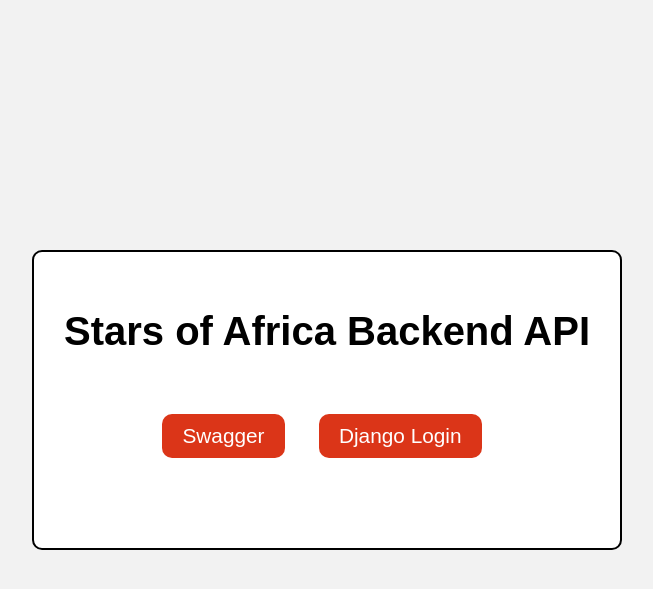
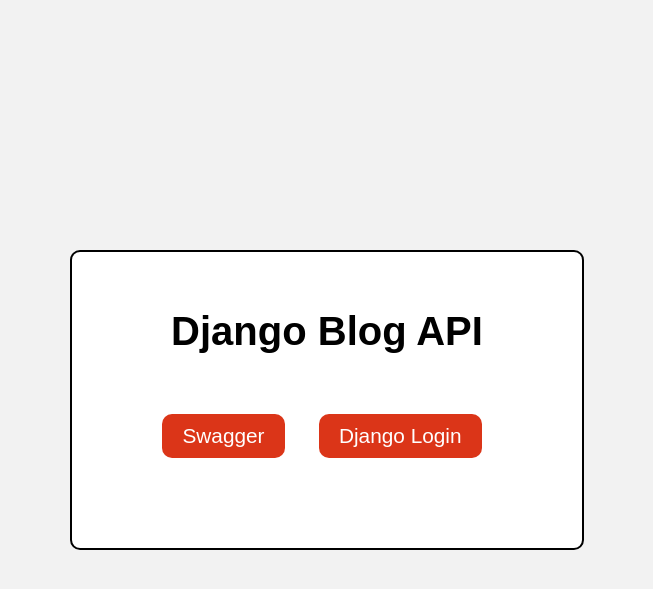
Before and after one commit to bibekjoshi01/ims-backend, a Django app: page / in a window 1280 px wide. Shown: the top 589 px of the page, without its empty margins (313-966 px from the left). Run offline with Django 4.2, Linux system fonts and the light colour scheme; parts of the project's set-up code (start-up, migrations or seed data) failed here and were passed over.

Commit message:
minor fixes

```diff
--- a/src/blog/models.py
+++ b/src/blog/models.py
@@ -309,7 +309,7 @@
         null=True,
         on_delete=models.PROTECT,
         related_name="user_seen_comments",
-        help_text=_("The user who mark the comment seen."),
+        help_text=_("The admin user who mark the comment seen."),
     )
 
     class Meta:
--- a/src/templates/base.html
+++ b/src/templates/base.html
@@ -24,7 +24,7 @@
   </head>
   <body>
     <div class="container">
-      <h1>Stars of Africa Backend API</h1>
+      <h1>Django Blog API</h1>
       <div class="links">
         <a href="{% url 'swagger-ui' %}">
           <button>Swagger</button>
```
